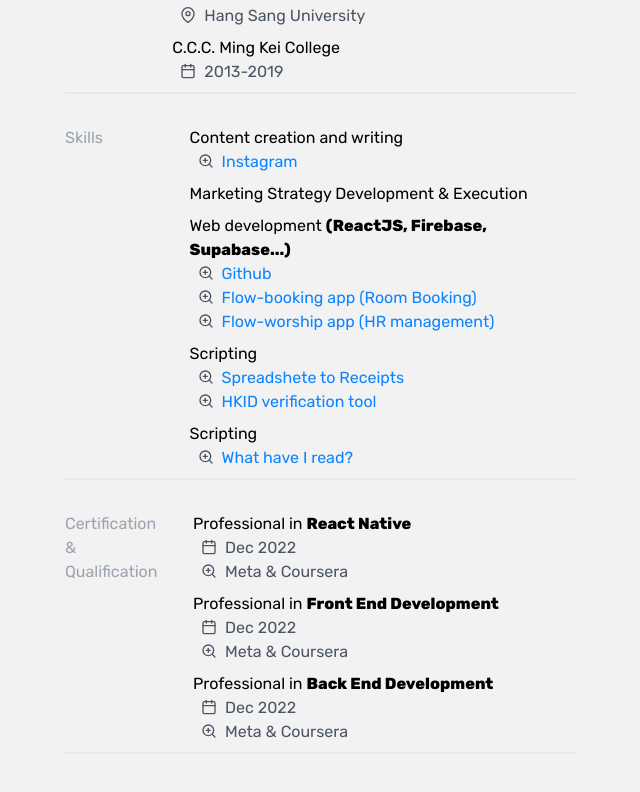
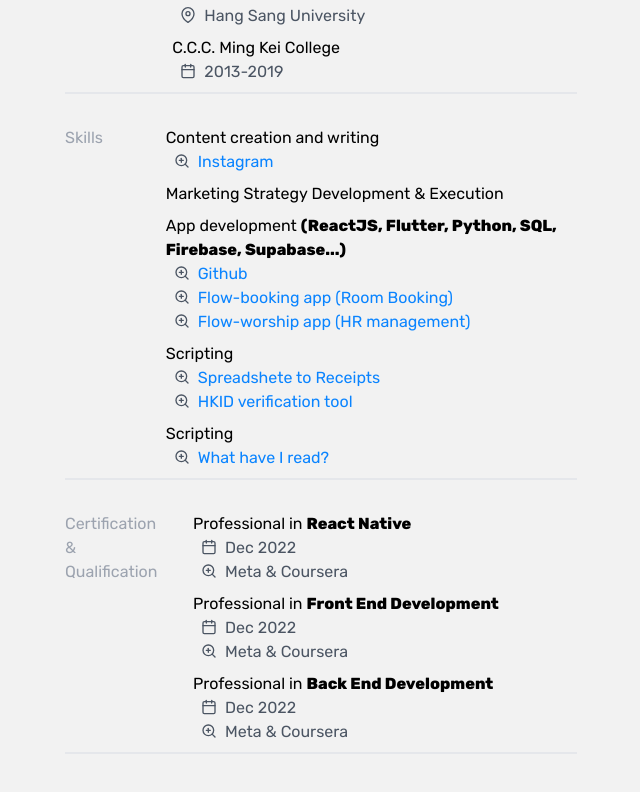
Before and after one commit to imytdotio/imytdotio, a React (Create React App) app: page /cv in a window 1280 px wide. Shown: the part 870-1662 px from the top of the page, without its empty margins (415-1055 px from the left). Built offline with nearby package versions, Linux system fonts and the light colour scheme.

Commit message:
cv link update

```diff
--- a/src/Pages/CV.js
+++ b/src/Pages/CV.js
@@ -197,7 +197,7 @@ const Skills = () => (
       </ListItem>
       <ListItem>
         <p>
-          Web development <strong>(ReactJS, Firebase, Supabase...)</strong>
+          App development <strong>(ReactJS, Flutter, Python, SQL, Firebase, Supabase...)</strong>
         </p>
         <Description>
           <FiZoomIn className="inline-block mr-2 mb-1" />
@@ -275,7 +275,7 @@ export const CV = (props) => {
   return (
     <div className="w-full text-left px-8">
       <H1>🤠 Hi, I am Jeffrey.</H1>
-      <LinkButton href="https://www.dropbox.com/s/0vs4o0ffr2dmw48/ChengChiLap_CV.pdf?dl=1">
+      <LinkButton href="https://www.dropbox.com/s/bwmkf1uzj51x6f8/ChengChiLap_CV.pdf?dl=1">
         Download PDF
       </LinkButton>
 
```
